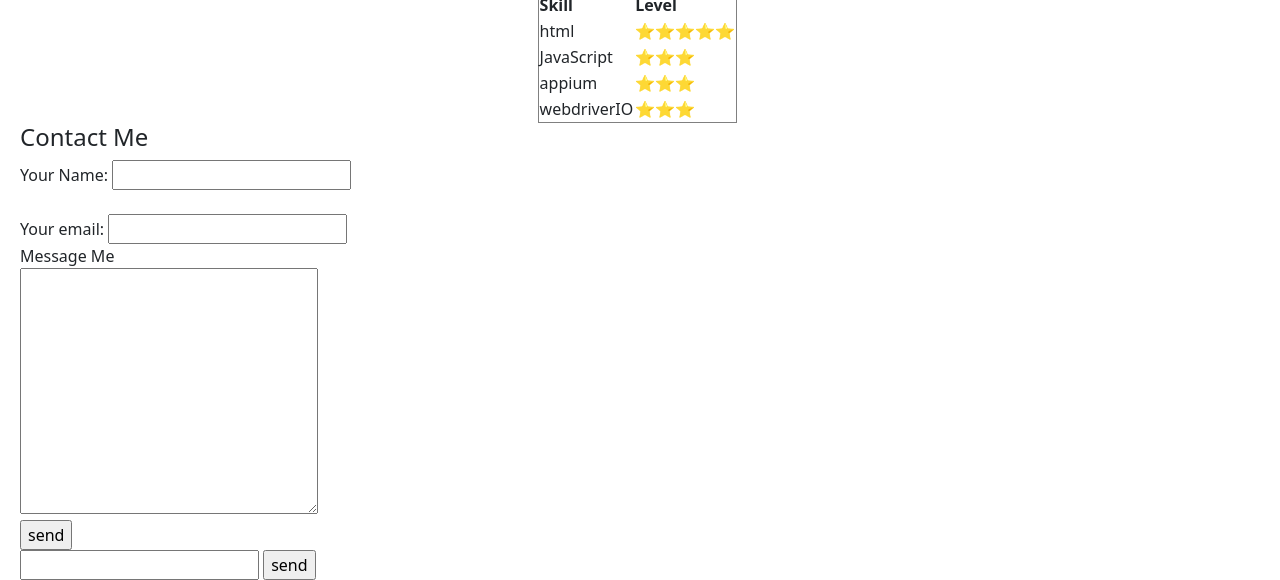
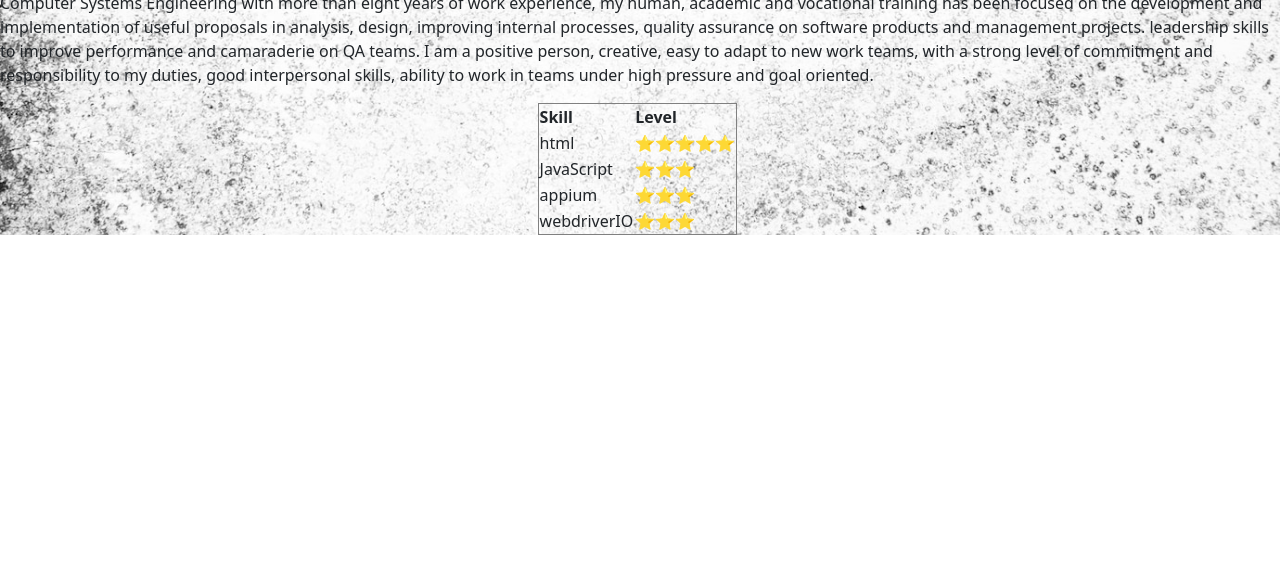
Before and after one commit to NachoElzo/PersonalWebPage, a plain HTML site: page index.html in a window 1280 px wide. Shown: the part 602-1182 px from the top of the page. After the commit the page ends 837 px from the top, so only its background shows below. Drawn offline with nearby package versions, Linux system fonts and the light colour scheme.

Commit message:
dark mode en top menu background img

```diff
--- a/css/styles.css
+++ b/css/styles.css
@@ -1,6 +1,7 @@
 
 body{
     background-color: lightsteelblue;
+    background-size: cover;
 }
 
 h3 {
--- a/index.html
+++ b/index.html
@@ -19,8 +19,8 @@
 
 <!-- This is how we comment -->
 
-<body>
-  <nav class="navbar navbar-expand-lg bg-light">
+<body background="background.png">
+  <nav class="navbar navbar-dark bg-dark navbar navbar-expand-lg bg-light">
     <div class="container-fluid">
       <button class="navbar-toggler" type="button" data-bs-toggle="collapse" data-bs-target="#navbarNavDropdown"
         aria-controls="navbarNavDropdown" aria-expanded="false" aria-label="Toggle navigation">
@@ -84,9 +84,15 @@
       Resume</a>
     <hr />
   </center>
-  </div>
+  <h2>Work Experience</h2>
+  <p>Computer Systems Engineering with more than eight years of work experience, my human, academic and vocational
+    training has been focused on the development and implementation of useful proposals in analysis, design, improving
+    internal processes, quality assurance on software products and management projects.
+    leadership skills to improve performance and camaraderie on QA teams.
+    I am a positive person, creative, easy to adapt to new work teams, with a strong level of commitment and responsibility
+    to my duties, good interpersonal skills, ability to work in teams under high pressure and goal oriented.</p>
+    <p></p>
   <div class="tables">
-    <h2>Work Experience</h2>
     <table border="1" cellspacing="2" noshade="$0">
       <thead>
         <tr>
@@ -114,29 +120,6 @@
       </tbody>
     </table>
   </div>
-
-  <div class="contentbox">
-    <h4>Contact Me</h4>
-    <form class="" action="elzo.merino@gmail.com" method="post">
-      <label>Your Name: </label>
-      <input type="text" name="nameLabel" id="namelabel-1">
-      <br>
-      <br>
-      <label>Your email: </label>
-      <input type="text" name="nameLabel" id="namelabel-1">
-      <br>
-      <label>Message Me</label>
-      <br>
-      <textarea name="message" id="" cols="30" rows="10"></textarea>
-      <br>
-      <input type="submit" value="send" id="sendName-1">
-    </form>
-
-    <form action="elzo.merino@gmail.com" method="post">
-      <input type="text">
-      <input type="submit" value="send" name="send" id="send">
-    </form>
-  </div>
 </body>
 
 </html>
```
Also changed, not shown: webTips.html (+2 -2 lines), background.png (added), 2 other files.
